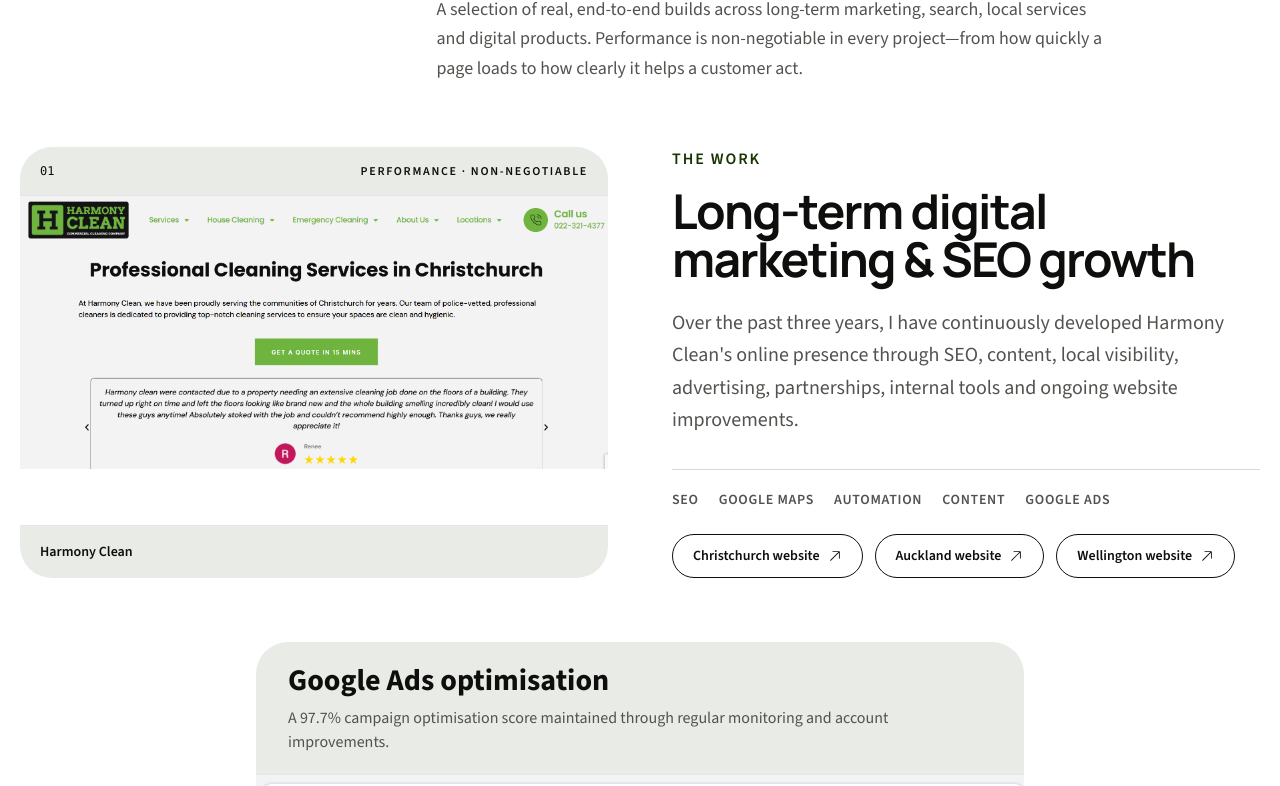
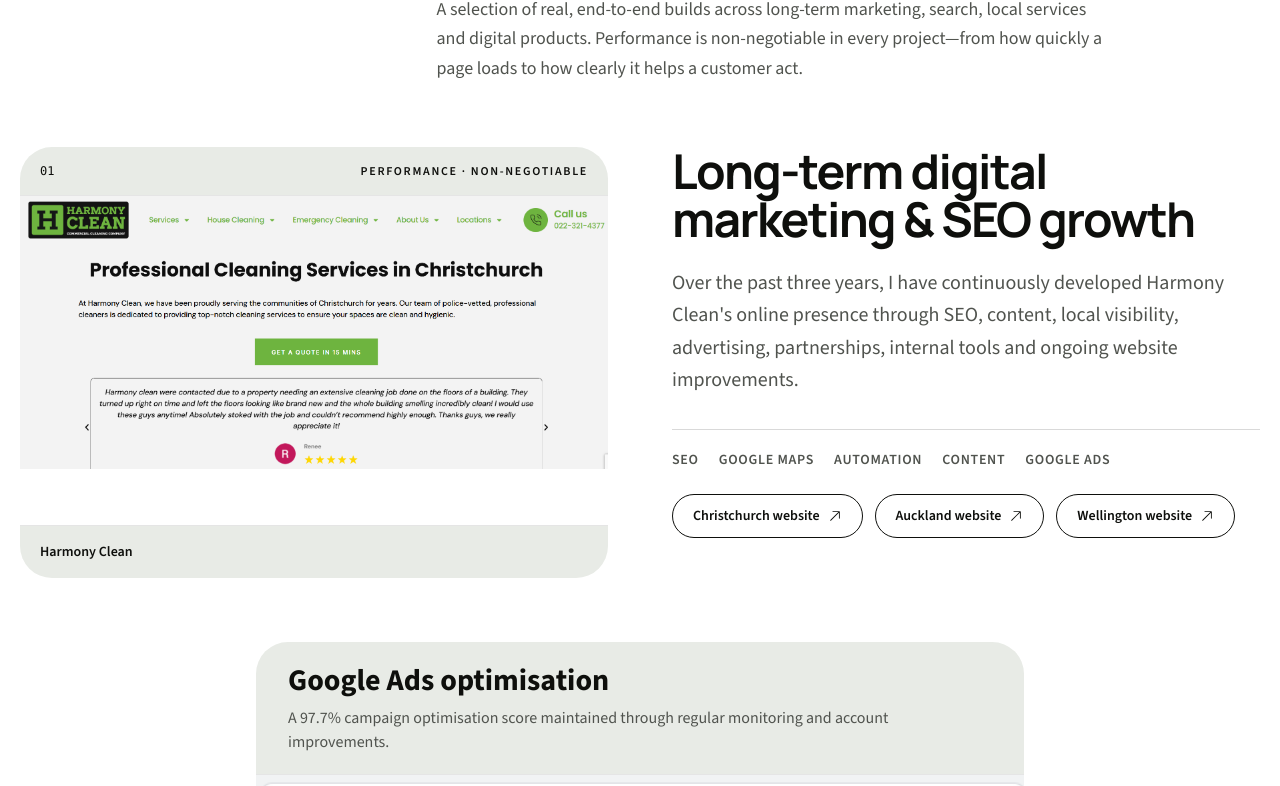
Before and after one commit to taranveerultra-bot/Tara-cv, a Next.js app: page / in a window 1280 px wide. Shown: the part 1810-2596 px from the top of the page. Built offline with nearby package versions, Linux system fonts and the light colour scheme.

Commit message:
Remove repeated work labels

```diff
--- a/src/components/PortfolioSections.tsx
+++ b/src/components/PortfolioSections.tsx
@@ -40,8 +40,7 @@ export const ProjectsSection = () => (
                             </figure>
 
                             <div className={index % 2 ? "lg:order-1" : ""}>
-                                <p className="text-base font-semibold uppercase tracking-[0.12em] text-secondary">The work</p>
-                                <h3 className="mt-4 text-4xl font-bold leading-tight sm:text-5xl">{project.category}</h3>
+                                <h3 className="text-4xl font-bold leading-tight sm:text-5xl">{project.category}</h3>
                                 <p className="mt-6 text-xl leading-relaxed text-foreground-accent">{project.summary}</p>
                                 <div className="mt-8 flex flex-wrap gap-x-5 gap-y-2 border-t border-black/15 pt-5">
                                     {project.tags.map((tag) => (
```
